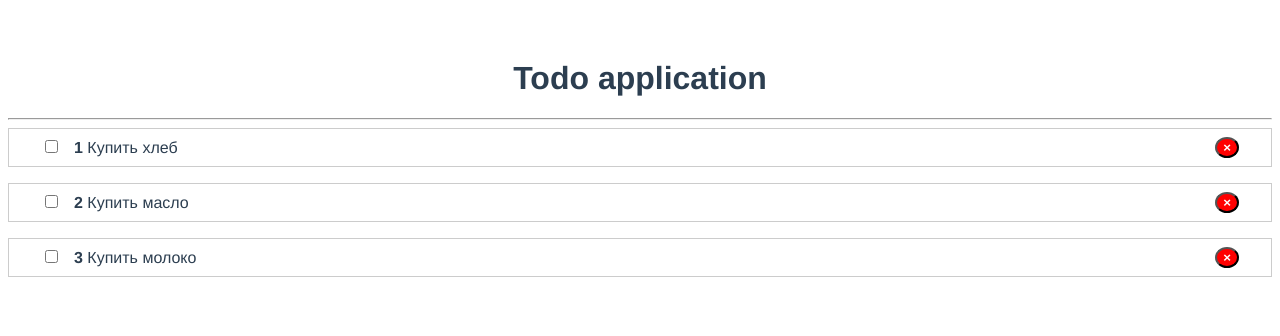
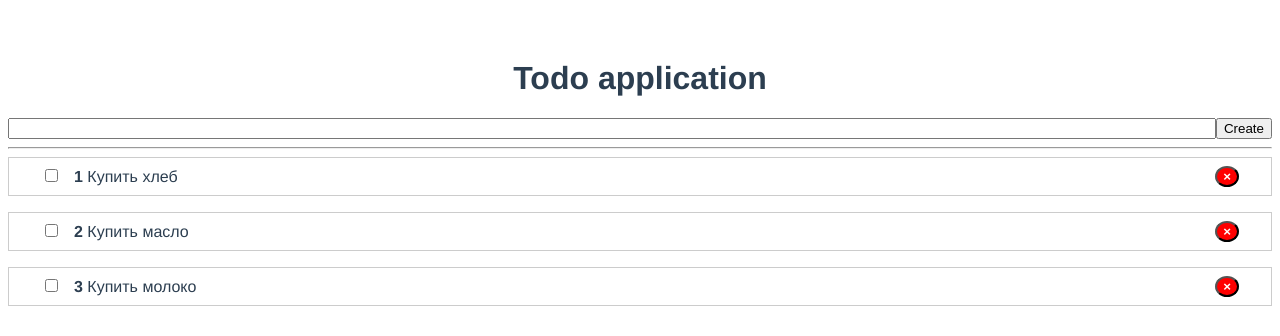
Before and after one commit to Safarov-E/todo-list-on-Vue, a Vue app: page / in a window 1280 px wide. Shown: the top 336 px of the page. Built offline with nearby package versions, Linux system fonts and the light colour scheme.

Commit message:
Работа с формами

```diff
--- a/src/App.vue
+++ b/src/App.vue
@@ -1,15 +1,18 @@
 <template>
   <div id="app">
     <h1>Todo application</h1>
+    <AddTodo />
     <hr>
     <TodoList
       v-bind:todos="todos"
+      @remove-todo="removeTodo"
     />
   </div>
 </template>
 
 <script>
-import TodoList from '@/components/TodoList'
+import TodoList from './components/TodoList'
+import AddTodo from './components/AddTodo'
 export default {
   name: 'App',
   data() {
@@ -21,8 +24,13 @@
       ]
     }
   },
+  methods: {
+    removeTodo(id) {
+      this.todos = this.todos.filter(t => t.id !== id)
+    }
+  },
   components: {
-    TodoList
+    TodoList, AddTodo
   }
 }
 </script>
--- /dev/null
+++ b/src/components/AddTodo.vue
@@ -0,0 +1,25 @@
+<template>
+    <form @submit.prevent="onSubmit">
+        <input type="text" />
+        <button type="submit">Create</button>
+    </form>
+</template>
+
+<script>
+export default {
+    methods: {
+        onSubmit() {
+
+        }
+    }
+}
+</script>
+
+<style scoped>
+    form {
+        display: flex;
+    }
+    input {
+        width: 100%;
+    }
+</style>
--- a/src/components/TodoList.vue
+++ b/src/components/TodoList.vue
@@ -14,14 +14,14 @@
 import TodoItem from './TodoItem'
 export default {
     props: ['todos'],
+    methods: {
+        removeTodo(id) {
+            this.$emit('remove-todo', id)
+        }
+    },
     components: {
         TodoItem
     },
-    methods: {
-        removeTodo() {
-
-        }
-    }
 }
 </script>
 <style scoped>
```
